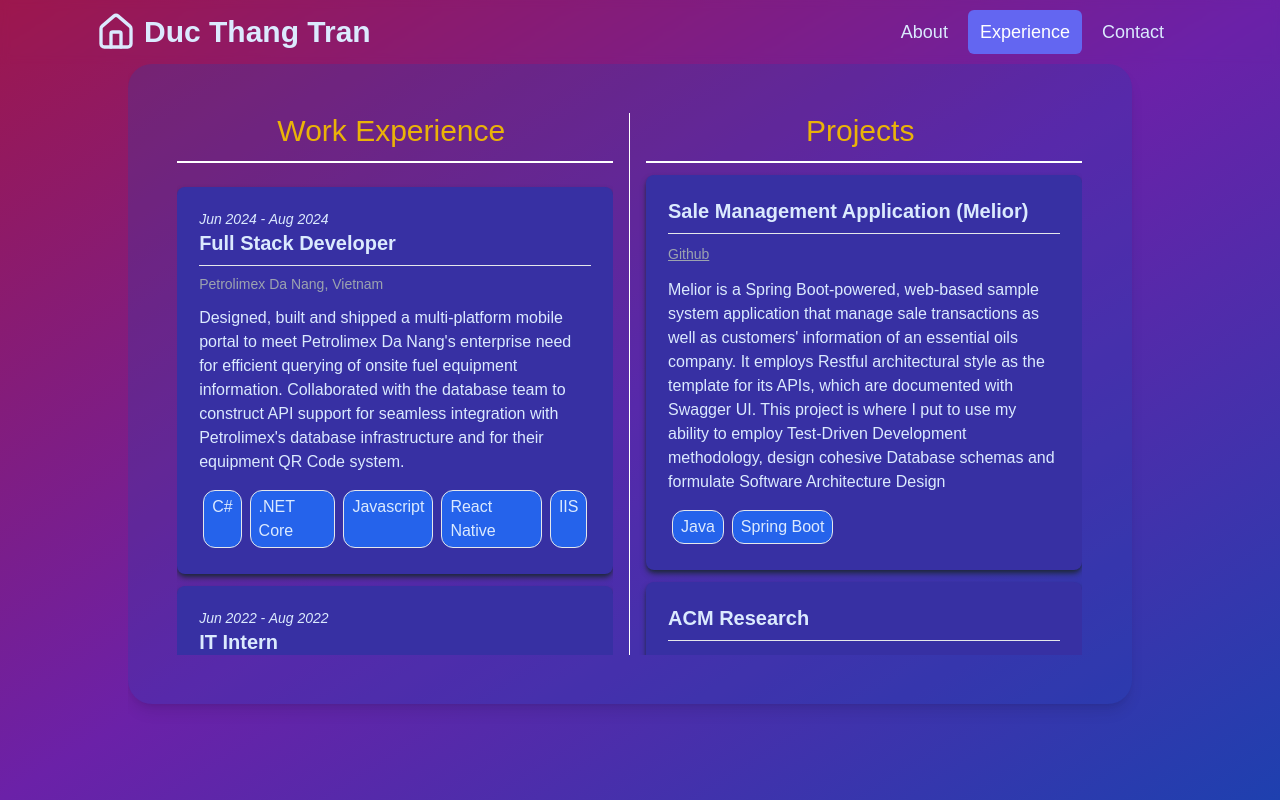
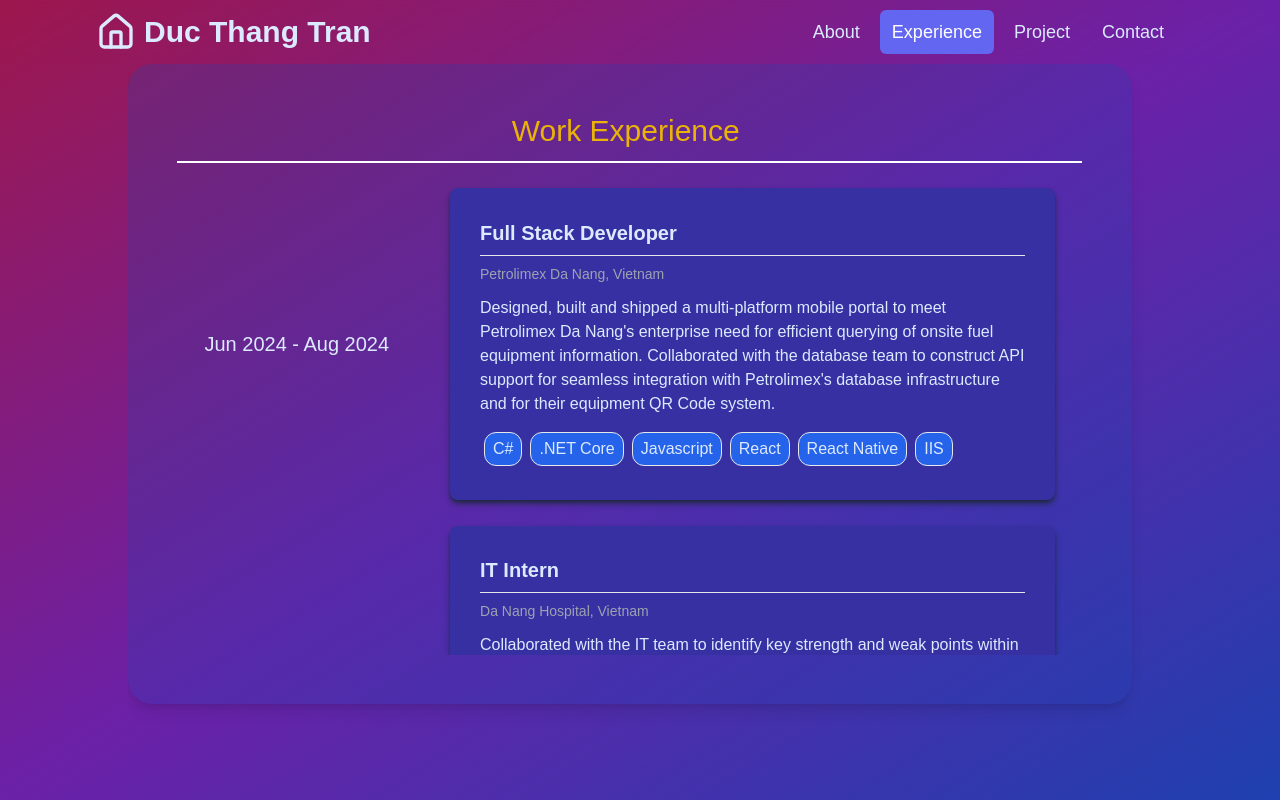
Before and after one commit to DThgTr/dtt_portfolio, a Next.js app: page / in a window 1280 px wide. Both pictures are taken after a click on the button "Experience". Built offline with nearby package versions, Linux system fonts and the light colour scheme.

Commit message:
separate Experience and Project

```diff
--- a/app/component/NavBar.js
+++ b/app/component/NavBar.js
@@ -1,3 +1,5 @@
+'use client'
+
 import React from 'react'
 import { LucideHome } from 'lucide-react'
 
@@ -6,6 +8,7 @@ export default function NavBar({ sections, activeSection, onSectionChange }) {
     <nav className="fixed top-0 left-0 right-0 bg-transparent backdrop-blur-sm z-10">
       <div className="max-w-6xl mx-auto px-4 sm:px-6 lg:px-8">
         <div className="flex justify-between h-16">
+
           <div className="flex items-center">
             <button
               onClick={() => onSectionChange('Intro')}
@@ -15,6 +18,7 @@ export default function NavBar({ sections, activeSection, onSectionChange }) {
               <span>Duc Thang Tran</span>
             </button>
           </div>
+
           <div className="flex">
             <div className="flex-shrink-0 flex items-center">
               {sections.filter(section => section !== 'Intro').map((section) => (
@@ -24,7 +28,7 @@ export default function NavBar({ sections, activeSection, onSectionChange }) {
                   className={`px-3 py-2 rounded-md text-lg font-medium mr-2 transition-colors ${
                     activeSection === section
                       ? 'bg-indigo-500 text-white'
-                      : 'hover:bg-red-500'
+                      : 'hover:bg-pink-400'
                   }`}
                 >
                   {section}
@@ -32,6 +36,7 @@ export default function NavBar({ sections, activeSection, onSectionChange }) {
               ))}
             </div>
           </div>
+
         </div>
       </div>
     </nav>
--- a/app/component/section_component/About.js
+++ b/app/component/section_component/About.js
@@ -1,4 +1,3 @@
-import React from "react"
 import styles from "./About.module.css"
 
 export default function About() {
--- a/app/component/section_component/Experience.js
+++ b/app/component/section_component/Experience.js
@@ -1,5 +1,4 @@
 import ExpCard from "../util/ExpCard";
-import ProjCard from "../util/ProjCard";
 
 export default function Experience() {
     const work_exp = [
@@ -8,7 +7,7 @@ export default function Experience() {
             company:"Petrolimex Da Nang, Vietnam",
             date:"Jun 2024 - Aug 2024",
             content:"Designed, built and shipped a multi-platform mobile portal to meet Petrolimex Da Nang's enterprise need for efficient querying of onsite fuel equipment information. Collaborated with the database team to construct API support for seamless integration with Petrolimex's database infrastructure and for their equipment QR Code system.",
-            skills: ["C#", ".NET Core", "Javascript", "React Native", "IIS"]
+            skills: ["C#", ".NET Core", "Javascript", "React", "React Native", "IIS"]
         },
         {
             position: "IT Intern",
@@ -19,29 +18,35 @@ export default function Experience() {
         }
     ]
 
-    const projects = [
-        {
-            proj_name: "Sale Management Application (Melior)",
-            proj_link: ["Github", "https://github.com/DThgTr/meliorapp"],
-            description: "Melior is a Spring Boot-powered, web-based sample system application that manage sale transactions as well as customers' information of an essential oils company. It employs Restful architectural style as the template for its APIs, which are documented with Swagger UI. This project is where I put to use my ability to employ Test-Driven Development methodology, design cohesive Database schemas and formulate Software Architecture Design",
-            skills: ["Java", "Spring Boot"]
-        },
-        {
-            proj_name: "ACM Research",
-            proj_link: ["ACM UTD", "https://www.acmutd.co/research"],
-            description: "Collaborated with a team to conduct guided research on methods for uncovering anonymous users in Tornado Cash, a crypto tumbler. Helped develop a simulation environment and data collection scripts, which automated the result collection and compilation process. Performed comparison test on the collected simulated transaction data with a predetermined heuristic cluster pattern as the core, which indicated prospects of enhancing address linking accuracy up to 84%.",
-            skills: ["Javascript", "Shell Scripting"]
-        },
-        {
-            proj_name: "OS Instruction Intepreter",
-            proj_link: [],
-            description: "This is a Java application that simulated the behavior of a Processor and its Memory, built as a part of OS System coursework. Encoding and execution support were built for 31 distinct low-level instructions.",
-            skills: ["Java", "Operating System Programming"]
-        }
-    ]
-
     return (
-        <main className="size-full">
+        <div className="size-full overflow-scroll">
+            <table className="table-fixed w-[100%]">
+                <caption className="text-3xl border-b-2 border-b-white pb-3 mb-3 text-center">
+                    <p className="text-yellow-500 mr-2">Work Experience</p>
+                </caption>
+                <tbody className="px-4">
+                    {work_exp.map(({position, company, date, content, skills}) => {
+                        return (
+                            <tr>
+                                <td className="text-xl px-[3%] w-[30%]">{date}</td>
+                                <td className="pr-[3%]">
+                                    <ExpCard
+                                        position={position}
+                                        company={company}
+                                        content={content}
+                                        skills={skills}
+                                    />
+                                </td>
+                            </tr>
+                        )
+                    })}
+                </tbody>
+            </table>
+        </div>
+    )
+}
+/*
+<main className="size-full">
             <section className="grid grid-cols-[1fr_1px_1fr] gap-4 h-full">
                 <div className="w-full">
                     <div className="text-3xl border-b-2 border-b-white pb-3 mb-3 text-center">
@@ -81,5 +86,4 @@ export default function Experience() {
                 </div>
             </section>
         </main>
-    )
-}
+*/
--- a/app/component/section_component/Intro.js
+++ b/app/component/section_component/Intro.js
@@ -4,7 +4,7 @@ import { Github, Link2, Linkedin } from "lucide-react";
 export default function Intro() {
     return (
       <section className="
-          flex md:flex-row sm:flex-col sm
+          flex flex-row
           justify-center
           items-center
           size-full
@@ -18,7 +18,7 @@ export default function Intro() {
         <section className="
                 flex flex-col
                 w-[50%]
-                p-[3%]
+                p-[1%]
         ">
             {/*Intro */}
             <div className="
@@ -32,7 +32,7 @@ export default function Intro() {
                     &emsp;&emsp;Some know me as <strong className="text-yellow-500">Colby</strong>.
                 </p>
 
-                <p className="font-bold text-3xl my-[10%]">
+                <p className="font-bold text-3xl my-[5%]">
                     I am a <em className="text-yellow-500">fullstack developer</em>
                 </p>
             </div>
--- /dev/null
+++ b/app/component/section_component/Project.js
@@ -0,0 +1,52 @@
+import ProjCard from "../util/ProjCard"
+
+export default function Project() {
+    const projects = [
+        {
+            proj_name: "Sale Management Application (Melior)",
+            proj_link: ["Github", "https://github.com/DThgTr/meliorapp"],
+            description: "Melior is a Spring Boot-powered, web-based sample system application that manage sale transactions as well as customers' information of an essential oils company. It employs Restful architectural style as the template for its APIs, which are documented with Swagger UI. This project is where I put to use my ability to employ Test-Driven Development methodology, design cohesive Database schemas and formulate Software Architecture Design",
+            skills: ["Java", "Spring Boot"]
+        },
+        {
+            proj_name: "ACM Research",
+            proj_link: ["ACM UTD", "https://www.acmutd.co/research"],
+            description: "Collaborated with a team to conduct guided research on methods for uncovering anonymous users in Tornado Cash, a crypto tumbler. Helped develop a simulation environment and data collection scripts, which automated the result collection and compilation process. Performed comparison test on the collected simulated transaction data with a predetermined heuristic cluster pattern as the core, which indicated prospects of enhancing address linking accuracy up to 84%.",
+            skills: ["Javascript", "Shell Scripting"]
+        },
+        {
+            proj_name: "OS Instruction Intepreter",
+            proj_link: [],
+            description: "This is a Java application that simulated the behavior of a Processor and its Memory, built as a part of OS System coursework. Encoding and execution support were built for 31 distinct low-level instructions.",
+            skills: ["Java", "Operating System Programming"]
+        }
+    ]
+
+    return (
+        <div className="size-full overflow-scroll">
+            <table className="table-fixed w-[100%]">
+                <caption className="text-3xl border-b-2 border-b-white pb-3 mb-3 text-center">
+                    <p className="text-yellow-500 mr-2">Projects</p>
+                </caption>
+
+                <tbody>
+                    {projects.map(({proj_name, proj_link, description, skills}) => {
+                        return (
+                            <tr>
+                                <td className="px-[3%]">
+                                    <ProjCard
+                                        proj_name={proj_name}
+                                        proj_link={proj_link}
+                                        description={description}
+                                        skills={skills}
+                                    />
+                                </td>
+
+                            </tr>
+                        )
+                    })}
+                </tbody>
+            </table>
+        </div>
+    )
+}
--- a/app/page.js
+++ b/app/page.js
@@ -3,19 +3,22 @@
 import Intro from "./component/section_component/Intro"
 import About from "./component/section_component/About"
 import Experience from "./component/section_component/Experience"
+import Project from "./component/section_component/Project"
 import Contact from "./component/section_component/Contact"
 import { AnimatePresence, motion } from "framer-motion"
 import { useState } from "react"
 import NavBar from "./component/NavBar"
 
 export default function Home() {
-  const sections = {
+  const [activeSection, set_activeSection] = useState("Intro")
+
+  const section_comps = {
     Intro,
     About,
     Experience,
+    Project,
     Contact
   }
-  const [activeSection, set_activeSection] = useState("Intro")
   return (
     <main className="
           flex flex-1 flex-col
@@ -25,7 +28,7 @@ export default function Home() {
           overflow-hidden
     ">
       <NavBar
-        sections={Object.keys(sections)}
+        sections={Object.keys(section_comps)}
         activeSection={activeSection}
         onSectionChange={set_activeSection}
       />
@@ -38,7 +41,6 @@ export default function Home() {
                 bg-blue-800 bg-opacity-25
                 h-[640px]
         ">
-
             <AnimatePresence mode="wait">
                 <motion.div className="p-[3%] size-[100%] rounded-3xl"
                     key={activeSection}
@@ -47,7 +49,7 @@ export default function Home() {
                     exit={{ opacity: 0, y: -20 }}
                     transition={{ duration: 0.3 }}
                 >
-                    {sections[activeSection]()}
+                    {section_comps[activeSection]()}
                 </motion.div>
             </AnimatePresence>
         </section>
```
